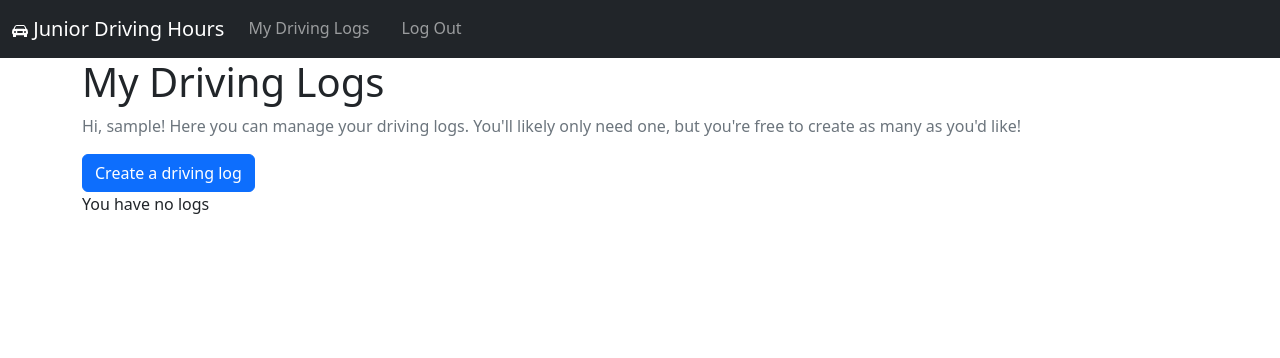
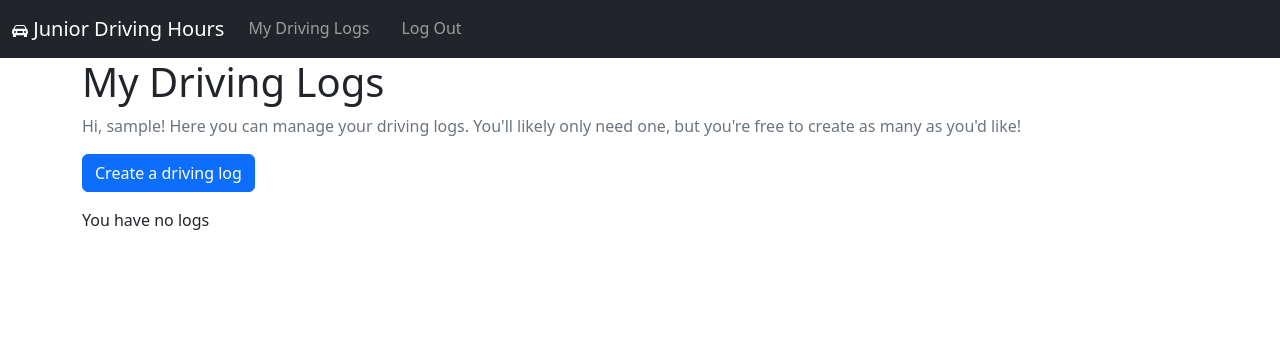
Before and after one commit to jaerrib/driving-hours, a Django app: page /driving_logs/ in a window 1280 px wide. Shown: the top 358 px of the page. Run offline with Django 4.2, Linux system fonts and the light colour scheme; the visitor is signed in with stand-in values (Sample User, id 1); data that the repository does not hold is empty; parts of the project's set-up code (start-up, migrations or seed data) failed here and were passed over; some libraries are stand-ins or nearby versions.

Commit message:
Add top padding to no log message

```diff
--- a/templates/driving_logs/driving_log_list.html
+++ b/templates/driving_logs/driving_log_list.html
@@ -4,8 +4,11 @@
 
 {% block content %}
     <h1>My Driving Logs</h1>
-    <p class="text-secondary">Hi, {{ user }}! Here you can manage your driving logs. You'll likely only need one, but you're free to create as many as you'd like!</p>
-    <a href="{% url 'driving_log_new' %}" class="btn btn-primary">Create a driving log</a>
+    <p class="text-secondary">Hi, {{ user }}! Here you can manage your driving
+        logs. You'll likely only need one, but you're free to create as many as
+        you'd like!</p>
+    <a href="{% url 'driving_log_new' %}" class="btn btn-primary">Create a
+        driving log</a>
     {% if drivinglog_list %}
         <table class="table table-striped mt-3">
             <thead>
@@ -20,7 +23,9 @@
             <tbody class="table-group-divider">
             {% for driving_log in drivinglog_list %}
                 <tr>
-                    <td><a href="{% url 'driving_log_detail' driving_log.pk %}">{{ driving_log.name }}</a></td>
+                    <td>
+                        <a href="{% url 'driving_log_detail' driving_log.pk %}">{{ driving_log.name }}</a>
+                    </td>
                     <td>{{ driving_log.total_hours_needed }}</td>
                     <td>{{ driving_log.night_hours_needed }}</td>
                     <td>{{ driving_log.inclement_weather_hours_needed }}</td>
@@ -34,6 +39,6 @@
             </tbody>
         </table>
     {% else %}
-        <p>You have no logs</p>
+        <p class="mt-3">You have no logs</p>
     {% endif %}
 {% endblock content %}
```
Lines whose indentation alone changed are shown as unchanged.
